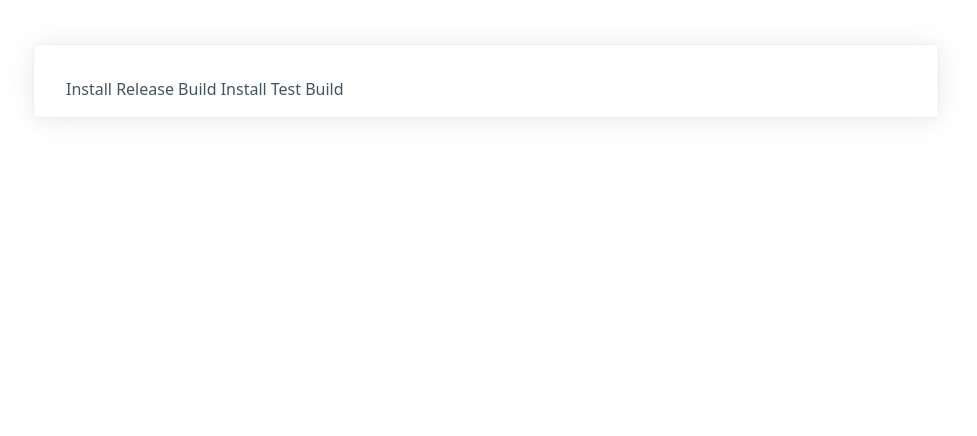
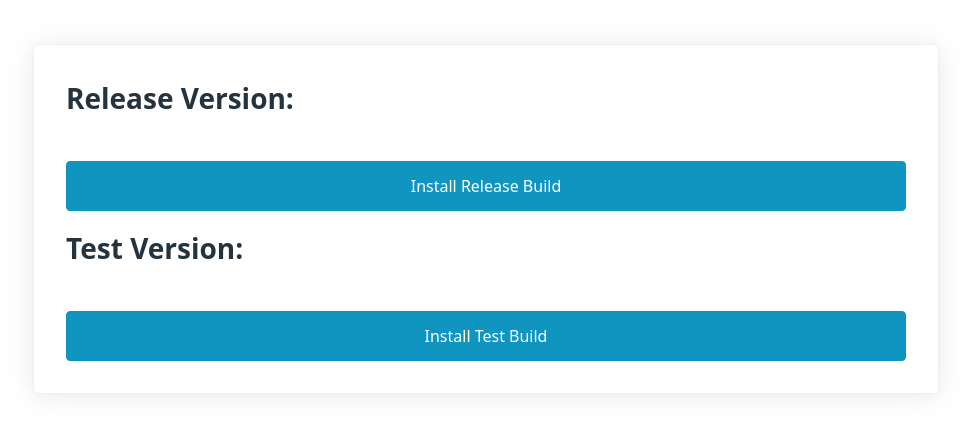
Before and after one commit to bbsan2k/bbsan2k.github.io, a plain HTML site: page index.html in a window 1280 px wide. Shown: the part 266-702 px from the top of the page, without its empty margins (154-1131 px from the left). Drawn offline with Linux system fonts and the light colour scheme.

Commit message:
Rename buttons properly

```diff
--- a/index.html
+++ b/index.html
@@ -22,8 +22,19 @@
         </nav>
         <h1>gbaHD Update</h1>
         <article>
-            <esp-web-install-button manifest="release_manifest.json">Install Release Build</esp-web-install-button>
-            <esp-web-install-button manifest="test_manifest.json">Install Test Build</esp-web-install-button>
+            <h2>Release Version:</h2>
+            <div>
+                <esp-web-install-button manifest="release_manifest.json">
+                    <button slot="activate">Install Release Build</button>
+                </esp-web-install-button>
+            </div>
+
+            <h2>Test Version:</h2>
+            <div>
+                <esp-web-install-button manifest="test_manifest.json">
+                    <button slot="activate">Install Test Build</button>
+                </esp-web-install-button>
+            </div>
         </article>
     </main>
 </body>
```
